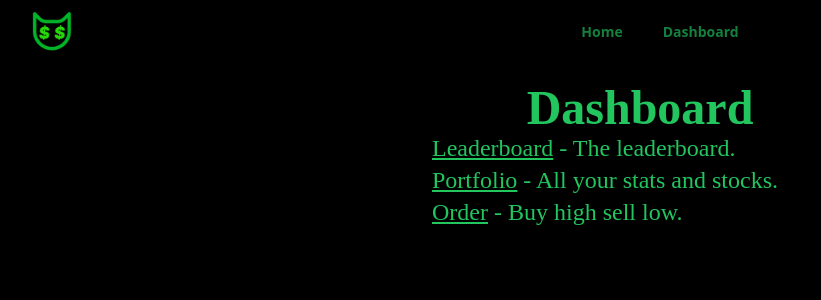
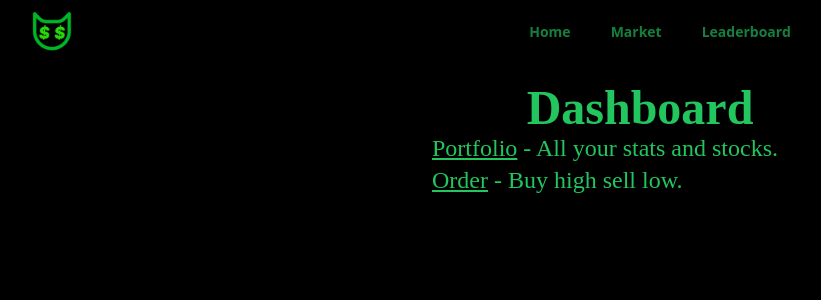
Before and after one commit to fmbearmf/purrtun-frontend, a Nuxt app: page /dashboard in a window 1280 px wide. Shown: the top 300 px of the page, without its empty margins (0-821 px from the left). Built offline with nearby package versions, Linux system fonts and the light colour scheme; a web font is replaced by a local one.

Commit message:
Optimization to header

```diff
--- a/components/Header.vue
+++ b/components/Header.vue
@@ -13,8 +13,14 @@
           <!-- Desktop menu -->
           <div class="hidden md:flex flex-grow items-center justify-center">
             <div class="flex items-center space-x-4">
-              <a href="/" class="text-green-700 hover:text-emerald-200 hover:outline hover:outline-green-400 hover:outline-4 px-3 py-2 rounded-md text-sm font-bold">Home</a>
-              <a href="/" class="text-green-700 hover:text-emerald-200 hover:outline hover:outline-green-400 hover:outline-4 px-3 py-2 rounded-md text-sm font-bold">Dashboard</a>
+              <nuxt-link
+                  v-for="header in headers"
+                  :key="header.name"
+                  :to="`${header.route}`"
+                  class="text-green-700 hover:text-emerald-200 hover:outline hover:outline-green-400 hover:outline-4 px-3 py-2 rounded-md text-sm font-bold"
+              >
+                {{ header.name }}
+              </nuxt-link>
             </div>
           </div>
 
@@ -32,8 +38,14 @@
       <!-- Mobile menu -->
       <div :class="{ 'block': isMobileMenuOpen, 'hidden': !isMobileMenuOpen }" class="md:hidden">
         <div class="px-2 pt-2 pb-3 space-y-1 sm:px-3">
-          <a href="/" class="text-green-700 hover:bg-gray-700 hover:text-green-500 block px-3 py-2 rounded-md text-base font-medium">Home</a>
-          <a href="/dashboard" class="text-green-700 hover:bg-gray-700 hover:text-green-500 block px-3 py-2 rounded-md text-base font-medium">Dashboard</a>
+          <nuxt-link
+              v-for="header in headers"
+              :key="header.name"
+              :to="`${header.route}`"
+              class="text-green-700 hover:text-emerald-200 hover:outline hover:outline-green-400 hover:outline-4 px-3 py-2 rounded-md text-sm font-bold"
+          >
+            {{ header.name }}
+          </nuxt-link>
         </div>
       </div>
     </nav>
@@ -43,7 +55,15 @@
   export default {
     data() {
       return {
-        isMobileMenuOpen: false
+        isMobileMenuOpen: false,
+        headers: [
+          //  Portfolio, market prices, charms, gembox
+          { name: "Home", route: "" },
+          //  Market prices, charts, ordering
+          { name: "Market", route: "/market" },
+          //  Leaderboard
+          { name: "Leaderboard", route: "/leaderboard" }
+        ]
       }
     },
     methods: {
--- a/pages/dashboard.vue
+++ b/pages/dashboard.vue
@@ -1,7 +1,6 @@
 <template>
     <div class="flex-grow sm:w-1/3 mx-4">
         <h1 class="text-center text-5xl font-kode font-bold">Dashboard</h1>
-        <h2 class="text-2xl font-kode"><a class="underline rounded-md hover:text-emerald-200 hover:outline hover:outline-green-400 hover:outline-4" href="/leaderboard">Leaderboard</a> - The leaderboard.</h2>
         <h2 class="text-2xl font-kode"><a class="underline rounded-md hover:text-emerald-200 hover:outline hover:outline-green-400 hover:outline-4" href="/portfolio">Portfolio</a> - All your stats and stocks.</h2>
         <h2 class="text-2xl font-kode"><a class="underline rounded-md hover:text-emerald-200 hover:outline hover:outline-green-400 hover:outline-4" href="/order">Order</a> - Buy high sell low.</h2>
     </div>
```
